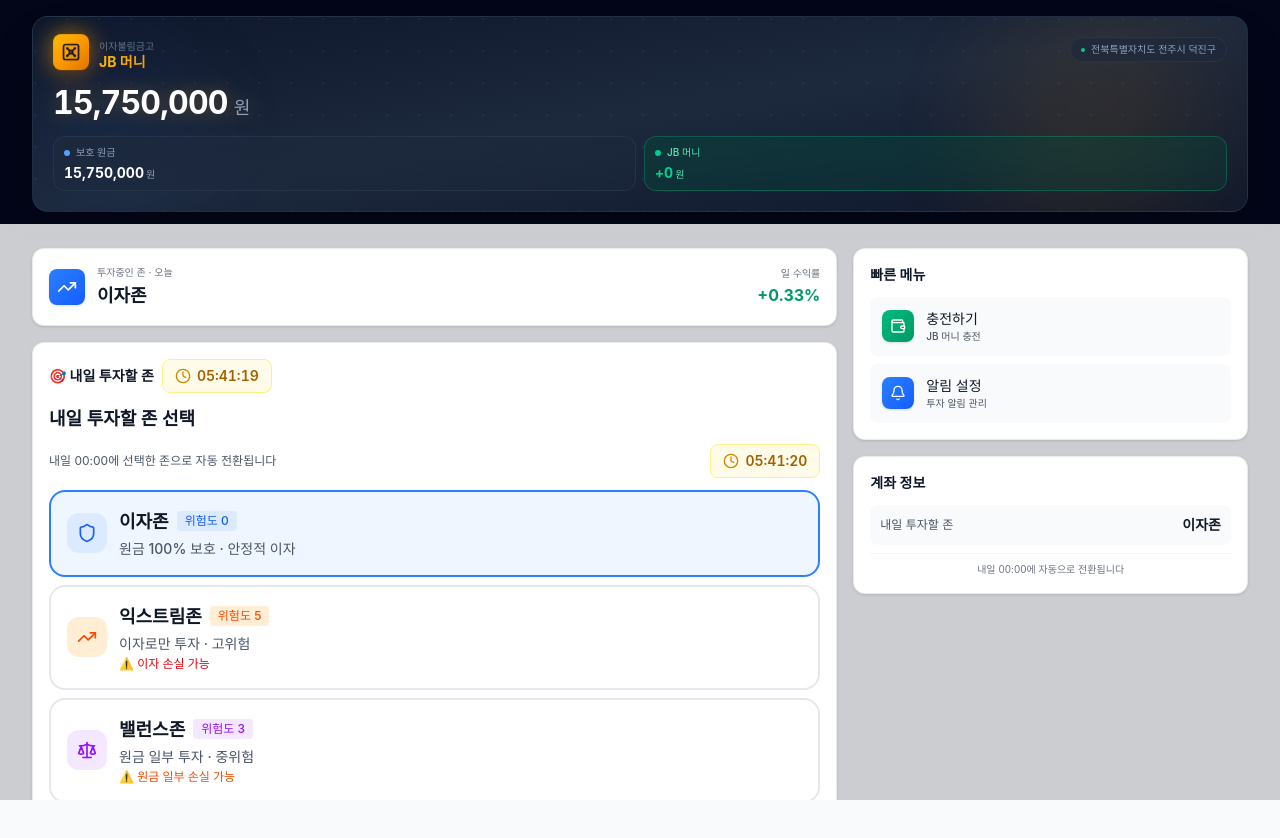
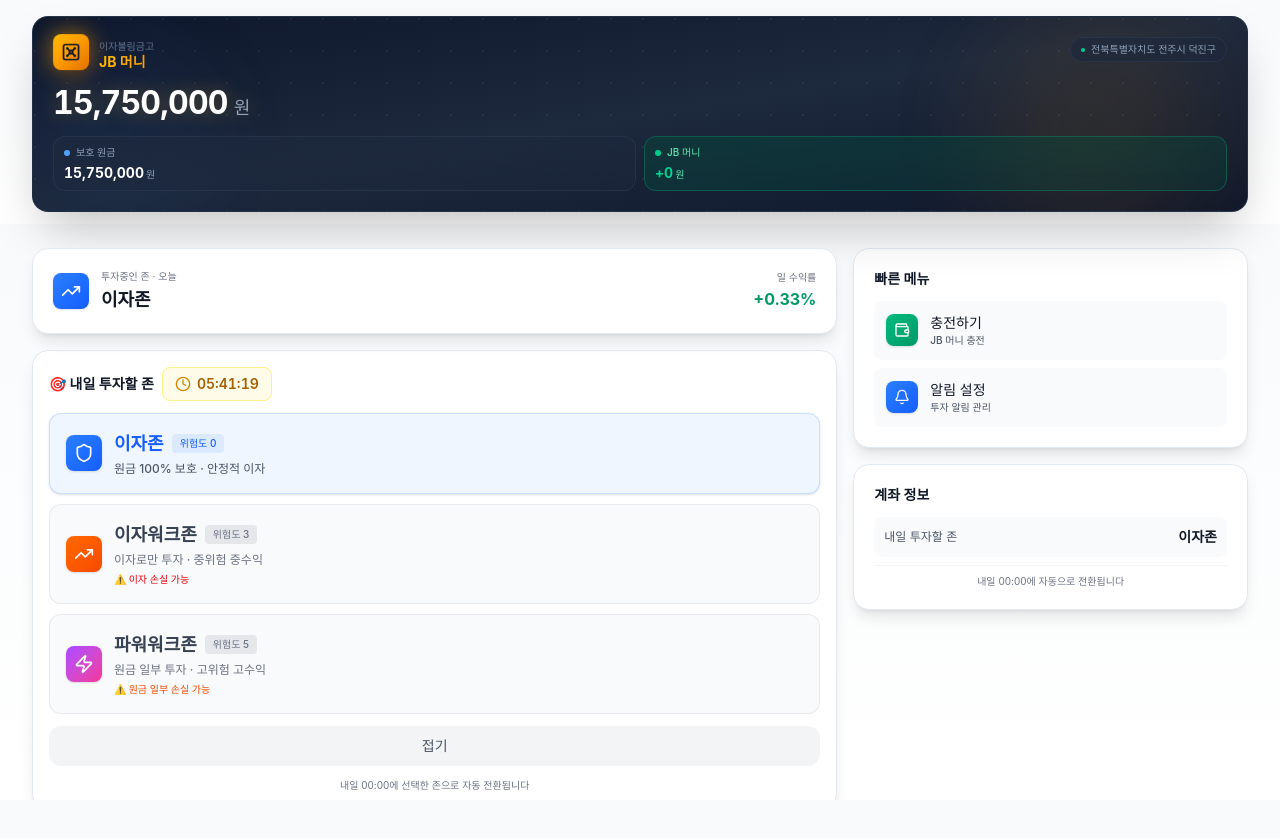
Before and after one commit to Djunnni/BlackSpoonDeveloper, a React (Vite) app: page /#/ in a window 1280 px wide. Both pictures are taken after a click on the button "다른 존 선택하기". Shown: the top 838 px of the page. Built offline with nearby package versions, Linux system fonts and the light colour scheme.

Commit message:
디자인변경

```diff
--- a/src/app/components/MainApp.tsx
+++ b/src/app/components/MainApp.tsx
@@ -209,9 +209,9 @@
       )}
 
       {/* ✅ JB 머니(헤더) 고정 + 아래만 스크롤 */}
-      <div className="h-[100dvh] overflow-hidden flex flex-col bg-slate-950">
-        {/* ✅ 1) 고정 헤더 영역 - 프리미엄 다크 */}
-        <div className="shrink-0 bg-slate-950">
+      <div className="h-[100dvh] overflow-hidden flex flex-col bg-gradient-to-b from-slate-50 to-white">
+        {/* ✅ 1) 고정 헤더 영역 - 프리미엄 화이트 */}
+        <div className="shrink-0 bg-gradient-to-b from-slate-50 to-white">
           <div className="max-w-screen-xl mx-auto px-4 sm:px-6 lg:px-8 pt-4 pb-3">
             {/* Premium Vault Card */}
             <div className="relative bg-gradient-to-br from-slate-900 via-slate-800 to-slate-900 rounded-2xl p-5 overflow-hidden shadow-2xl border border-slate-700/50 group">
@@ -384,9 +384,9 @@
 
         </div>
 
-        {/* ✅ 2) 아래만 스크롤되는 영역 - 하얀색 반투명 배경 */}
+        {/* ✅ 2) 아래만 스크롤되는 영역 - 깔끔한 밝은 배경 */}
         <div
-          className="flex-1 min-h-0 overflow-y-auto bs-scroll bg-white/80 backdrop-blur-md"
+          className="flex-1 min-h-0 overflow-y-auto bs-scroll bg-gradient-to-b from-slate-50 to-white"
           style={{
             WebkitOverflowScrolling: "touch",
             scrollbarWidth: "none", // Firefox 스크롤바 숨김
@@ -412,8 +412,8 @@
           >
             <div className="grid grid-cols-1 lg:grid-cols-3 gap-4">
               <div className="lg:col-span-2 space-y-4">
-                {/* ☀️ 투자중인 존 - 밝은 태양 */}
-                <div className="relative bg-white rounded-xl p-4 border border-gray-200/80 shadow-sm">
+                {/* ☀️ 투자중인 존 */}
+                <div className="relative bg-white rounded-2xl p-5 border border-slate-200 shadow-lg">
                   <div className="flex items-center justify-between">
                     <div className="flex items-center gap-3">
                       <div className="bg-gradient-to-br from-blue-500 to-blue-600 p-2 rounded-lg shadow-sm">
@@ -439,8 +439,8 @@
                   </div>
                 </div>
 
-                {/* ☀️ 내일 투자할 존 - 밝은 태양 */}
-                <div className="bg-white rounded-xl border border-gray-200/80 overflow-hidden shadow-sm">
+                {/* ☀️ 내일 투자할 존 */}
+                <div className="bg-white rounded-2xl border border-slate-200 overflow-hidden shadow-lg">
                   <div className="p-4">
                     <div className="flex items-center justify-between mb-3">
                       <div className="flex items-center gap-2">
@@ -501,7 +501,7 @@
 
               <div className="space-y-4">
                 {/* ☀️ 빠른 메뉴 */}
-                <div className="bg-white rounded-xl p-4 border border-gray-200/80 shadow-sm">
+                <div className="bg-white rounded-2xl p-5 border border-slate-200 shadow-lg">
                   <h3 className="font-semibold text-gray-900 mb-3 text-sm">
                     빠른 메뉴
                   </h3>
@@ -543,7 +543,7 @@
                 </div>
 
                 {/* ☀️ 계좌 정보 */}
-                <div className="bg-white rounded-xl p-4 border border-gray-200/80 shadow-sm">
+                <div className="bg-white rounded-2xl p-5 border border-slate-200 shadow-lg">
                   <h3 className="font-semibold text-gray-900 mb-3 text-sm">
                     계좌 정보
                   </h3>
--- a/src/app/components/TomorrowZoneSelector.tsx
+++ b/src/app/components/TomorrowZoneSelector.tsx
@@ -1,4 +1,4 @@
-import { Shield, TrendingUp, Scale } from "lucide-react";
+import { Shield, TrendingUp, Zap } from "lucide-react";
 import { CountdownTimer } from "./CountdownTimer";
 
 type Zone = "interest" | "extreme" | "balance";
@@ -18,44 +18,35 @@
 }: TomorrowZoneSelectorProps) {
   return (
     <div>
-      <div className="mb-3">
-        <h3 className="font-semibold text-gray-900">내일 투자할 존 선택</h3>
-      </div>
-      <div className="flex items-center justify-between gap-3 mb-3">
-        <p className="text-xs text-gray-600 flex-1">
-          내일 00:00에 선택한 존으로 자동 전환됩니다
-        </p>
-        <CountdownTimer />
-      </div>
-      <div className="space-y-2">
+      <div className="space-y-2.5">
+        {/* 이자존 */}
         <button
           onClick={() => onZoneClick("interest")}
-          className={`w-full p-4 rounded-2xl border-2 transition-all ${
+          className={`w-full p-4 rounded-xl border transition-all duration-200 ${
             tomorrowZone === "interest"
-              ? "bg-blue-50 border-blue-500"
-              : "bg-white border-gray-200 hover:border-gray-300"
+              ? "bg-blue-50 border-blue-200/80 shadow-sm"
+              : "bg-gray-50 border-gray-200/80 hover:bg-gray-100"
           }`}
         >
           <div className="flex items-center gap-3">
-            <div className="p-2.5 rounded-xl bg-blue-100">
-              <Shield className="w-5 h-5 text-blue-600" />
+            <div className="bg-gradient-to-br from-blue-500 to-blue-600 p-2 rounded-lg shadow-sm">
+              <Shield className="w-5 h-5 text-white" />
             </div>
             <div className="flex-1 text-left">
               <div className="flex items-center gap-2 mb-1">
-                <h3 className="font-semibold text-gray-900">이자존</h3>
-                <div className="flex items-center gap-1">
-                  <span className="text-xs font-medium text-blue-600 bg-blue-100 px-2 py-0.5 rounded">
-                    위험도 0
-                  </span>
-                </div>
+                <h3 className={`font-semibold ${tomorrowZone === "interest" ? 'text-blue-600' : 'text-gray-700'}`}>이자존</h3>
+                <span className={`text-[10px] font-medium px-2 py-0.5 rounded ${tomorrowZone === "interest" ? 'text-blue-600 bg-blue-100' : 'text-gray-500 bg-gray-200'}`}>
+                  위험도 0
+                </span>
               </div>
-              <p className="text-sm text-gray-600">
+              <p className={`text-xs ${tomorrowZone === "interest" ? 'text-gray-600' : 'text-gray-500'}`}>
                 원금 100% 보호 · 안정적 이자
               </p>
             </div>
           </div>
         </button>
 
+        {/* 이자워크존 */}
         <button
           onClick={() => {
             if (!hasRegionSelected) {
@@ -64,55 +55,36 @@
             }
             onZoneClick("extreme");
           }}
-          className={`w-full p-4 rounded-2xl border-2 transition-all ${
+          className={`w-full p-4 rounded-xl border transition-all duration-200 ${
             tomorrowZone === "extreme"
-              ? "bg-orange-50 border-orange-500"
+              ? "bg-orange-50 border-orange-200/80 shadow-sm"
               : hasRegionSelected
-                ? "bg-white border-gray-200 hover:border-gray-300"
-                : "bg-gray-50 border-gray-200 opacity-60 cursor-not-allowed"
+                ? "bg-gray-50 border-gray-200/80 hover:bg-gray-100"
+                : "bg-gray-100 border-gray-200 opacity-60 cursor-not-allowed"
           }`}
         >
           <div className="flex items-center gap-3">
-            <div
-              className={`p-2.5 rounded-xl ${hasRegionSelected ? "bg-orange-100" : "bg-gray-200"}`}
-            >
-              <TrendingUp
-                className={`w-5 h-5 ${hasRegionSelected ? "text-orange-600" : "text-gray-400"}`}
-              />
+            <div className={`bg-gradient-to-br ${hasRegionSelected ? 'from-orange-500 to-orange-600' : 'from-gray-400 to-gray-500'} p-2 rounded-lg shadow-sm`}>
+              <TrendingUp className="w-5 h-5 text-white" />
             </div>
             <div className="flex-1 text-left">
               <div className="flex items-center gap-2 mb-1">
-                <h3
-                  className={`font-semibold ${hasRegionSelected ? "text-gray-900" : "text-gray-400"}`}
-                >
-                  익스트림존
-                </h3>
-                <div className="flex items-center gap-1">
-                  <span
-                    className={`text-xs font-medium px-2 py-0.5 rounded ${hasRegionSelected ? "text-orange-600 bg-orange-100" : "text-gray-400 bg-gray-200"}`}
-                  >
-                    위험도 5
-                  </span>
-                </div>
+                <h3 className={`font-semibold ${tomorrowZone === "extreme" ? 'text-orange-600' : hasRegionSelected ? 'text-gray-700' : 'text-gray-500'}`}>이자워크존</h3>
+                <span className={`text-[10px] font-medium px-2 py-0.5 rounded ${tomorrowZone === "extreme" ? 'text-orange-600 bg-orange-100' : hasRegionSelected ? 'text-gray-500 bg-gray-200' : 'text-gray-400 bg-gray-200'}`}>
+                  위험도 3
+                </span>
               </div>
-              <p
-                className={`text-sm ${hasRegionSelected ? "text-gray-600" : "text-gray-400"}`}
-              >
-                이자로만 투자 · 고위험
+              <p className={`text-xs ${tomorrowZone === "extreme" ? 'text-gray-600' : hasRegionSelected ? 'text-gray-500' : 'text-gray-400'}`}>
+                이자로만 투자 · 중위험 중수익
               </p>
-              <p
-                className={`text-xs mt-0.5 ${hasRegionSelected ? "text-red-600" : "text-gray-400"}`}
-              >
+              <p className={`text-[10px] mt-1 ${hasRegionSelected ? 'text-red-600' : 'text-gray-400'}`}>
                 {hasRegionSelected ? "⚠️ 이자 손실 가능" : "🔒 지역 선택 필요"}
               </p>
-              {tomorrowZone === "extreme" && hasRegionSelected && (
-                <p className="text-xs text-orange-600 mt-1">
-                  테마: 미국 테크 선택됨
-                </p>
-              )}
             </div>
           </div>
         </button>
+
+        {/* 파워워크존 */}
         <button
           onClick={() => {
             if (!hasRegionSelected) {
@@ -121,54 +93,31 @@
             }
             onZoneClick("balance");
           }}
-          className={`w-full p-4 rounded-2xl border-2 transition-all ${
+          className={`w-full p-4 rounded-xl border transition-all duration-200 ${
             tomorrowZone === "balance"
-              ? "bg-purple-50 border-purple-500"
+              ? "bg-purple-50 border-purple-200/80 shadow-sm"
               : hasRegionSelected
-                ? "bg-white border-gray-200 hover:border-gray-300"
-                : "bg-gray-50 border-gray-200 opacity-60 cursor-not-allowed"
+                ? "bg-gray-50 border-gray-200/80 hover:bg-gray-100"
+                : "bg-gray-100 border-gray-200 opacity-60 cursor-not-allowed"
           }`}
         >
           <div className="flex items-center gap-3">
-            <div
-              className={`p-2.5 rounded-xl ${hasRegionSelected ? "bg-purple-100" : "bg-gray-200"}`}
-            >
-              <Scale
-                className={`w-5 h-5 ${hasRegionSelected ? "text-purple-600" : "text-gray-400"}`}
-              />
+            <div className={`bg-gradient-to-br ${hasRegionSelected ? 'from-purple-500 to-pink-500' : 'from-gray-400 to-gray-500'} p-2 rounded-lg shadow-sm`}>
+              <Zap className="w-5 h-5 text-white" />
             </div>
             <div className="flex-1 text-left">
               <div className="flex items-center gap-2 mb-1">
-                <h3
-                  className={`font-semibold ${hasRegionSelected ? "text-gray-900" : "text-gray-400"}`}
-                >
-                  밸런스존
-                </h3>
-                <div className="flex items-center gap-1">
-                  <span
-                    className={`text-xs font-medium px-2 py-0.5 rounded ${hasRegionSelected ? "text-purple-600 bg-purple-100" : "text-gray-400 bg-gray-200"}`}
-                  >
-                    위험도 3
-                  </span>
-                </div>
+                <h3 className={`font-semibold ${tomorrowZone === "balance" ? 'text-purple-600' : hasRegionSelected ? 'text-gray-700' : 'text-gray-500'}`}>파워워크존</h3>
+                <span className={`text-[10px] font-medium px-2 py-0.5 rounded ${tomorrowZone === "balance" ? 'text-purple-600 bg-purple-100' : hasRegionSelected ? 'text-gray-500 bg-gray-200' : 'text-gray-400 bg-gray-200'}`}>
+                  위험도 5
+                </span>
               </div>
-              <p
-                className={`text-sm ${hasRegionSelected ? "text-gray-600" : "text-gray-400"}`}
-              >
-                원금 일부 투자 · 중위험
+              <p className={`text-xs ${tomorrowZone === "balance" ? 'text-gray-600' : hasRegionSelected ? 'text-gray-500' : 'text-gray-400'}`}>
+                원금 일부 투자 · 고위험 고수익
               </p>
-              <p
-                className={`text-xs mt-0.5 ${hasRegionSelected ? "text-orange-600" : "text-gray-400"}`}
-              >
-                {hasRegionSelected
-                  ? "⚠️ 원금 일부 손실 가능"
-                  : "🔒 지역 선택 필요"}
+              <p className={`text-[10px] mt-1 ${hasRegionSelected ? 'text-orange-600' : 'text-gray-400'}`}>
+                {hasRegionSelected ? "⚠️ 원금 일부 손실 가능" : "🔒 지역 선택 필요"}
               </p>
-              {tomorrowZone === "balance" && hasRegionSelected && (
-                <p className="text-xs text-purple-600 mt-1">
-                  안정형 (25% / 75%) 선택됨
-                </p>
-              )}
             </div>
           </div>
         </button>
--- a/src/app/components/TomorrowZoneSelectorWeb.tsx
+++ b/src/app/components/TomorrowZoneSelectorWeb.tsx
@@ -89,13 +89,13 @@
                 <h3
                   className={`font-semibold ${hasRegionSelected ? "text-gray-900" : "text-gray-400"}`}
                 >
-                  익스트림존
+                  이자워크존
                 </h3>
                 <div className="flex items-center gap-1">
                   <span
                     className={`text-xs font-medium px-2 py-0.5 rounded ${hasRegionSelected ? "text-orange-600 bg-orange-100" : "text-gray-400 bg-gray-200"}`}
                   >
-                    위험도 5
+                    위험도 3
                   </span>
                 </div>
               </div>
@@ -150,13 +150,13 @@
                 <h3
                   className={`font-semibold ${hasRegionSelected ? "text-gray-900" : "text-gray-400"}`}
                 >
-                  밸런스존
+                  파워워크존
                 </h3>
                 <div className="flex items-center gap-1">
                   <span
                     className={`text-xs font-medium px-2 py-0.5 rounded ${hasRegionSelected ? "text-purple-600 bg-purple-100" : "text-gray-400 bg-gray-200"}`}
                   >
-                    위험도 3
+                    위험도 5
                   </span>
                 </div>
               </div>
--- a/src/app/components/TomorrowZoneSetup.tsx
+++ b/src/app/components/TomorrowZoneSetup.tsx
@@ -66,7 +66,7 @@
             >
               <ArrowLeft className="w-5 h-5 text-gray-900" />
             </button>
-            <h1 className="text-lg font-semibold text-gray-900">익스트림존 설정</h1>
+            <h1 className="text-lg font-semibold text-gray-900">이자워크존 설정</h1>
           </div>
         </div>
 
@@ -78,8 +78,8 @@
                 <TrendingUp className="w-6 h-6" />
               </div>
               <div>
-                <h2 className="text-xl font-bold">익스트림존</h2>
-                <p className="text-sm text-orange-100">이자만으로 투자 · 고위험 고수익</p>
+                <h2 className="text-xl font-bold">이자워크존</h2>
+                <p className="text-sm text-orange-100">이자만으로 투자 · 중위험 중수익</p>
               </div>
             </div>
           </div>
@@ -121,7 +121,7 @@
             onClick={handleSave}
             className="w-full py-4 bg-orange-600 hover:bg-orange-700 text-white font-semibold rounded-xl"
           >
-            익스트림존으로 설정
+            이자워크존으로 설정
           </button>
         </div>
       </div>
@@ -140,7 +140,7 @@
           >
             <ArrowLeft className="w-5 h-5 text-gray-900" />
           </button>
-          <h1 className="text-lg font-semibold text-gray-900">밸런스존 설정</h1>
+          <h1 className="text-lg font-semibold text-gray-900">파워워크존 설정</h1>
         </div>
       </div>
 
@@ -152,15 +152,15 @@
               <Scale className="w-6 h-6" />
             </div>
             <div>
-              <h2 className="text-xl font-bold">밸런스존</h2>
-              <p className="text-sm text-purple-100">원금 일부 투자 · 중위험 중수익</p>
+              <h2 className="text-xl font-bold">파워워크존</h2>
+              <p className="text-sm text-purple-100">원금 일부 투자 · 고위험 고수익</p>
             </div>
           </div>
         </div>
 
         <div className="bg-white rounded-2xl p-5 border border-gray-200">
           <h3 className="font-semibold text-gray-900 mb-1">투자 비율 선택</h3>
-          <p className="text-sm text-gray-600 mb-4">익스트림존과 이자존의 비율을 선택하세요</p>
+          <p className="text-sm text-gray-600 mb-4">이자워크존과 이자존의 비율을 선택하세요</p>
 
           <div className="space-y-3">
             {RATIO_OPTIONS.map((option) => (
@@ -217,7 +217,7 @@
           onClick={handleSave}
           className="w-full py-4 bg-purple-600 hover:bg-purple-700 text-white font-semibold rounded-xl"
         >
-          밸런스존으로 설정
+          파워워크존으로 설정
         </button>
       </div>
     </div>
--- a/src/app/components/TomorrowZoneSetupModal.tsx
+++ b/src/app/components/TomorrowZoneSetupModal.tsx
@@ -194,8 +194,8 @@
                 <TrendingUp className="w-5 h-5 sm:w-6 sm:h-6 text-orange-600" />
               </div>
               <div>
-                <h2 className="text-lg sm:text-xl font-bold text-gray-900">익스트림존 설정</h2>
-                <p className="text-xs sm:text-sm text-gray-600">이자만으로 투자 · 고위험 고수익</p>
+                <h2 className="text-lg sm:text-xl font-bold text-gray-900">이자워크존 설정</h2>
+                <p className="text-xs sm:text-sm text-gray-600">이자만으로 투자 · 중위험 중수익</p>
               </div>
             </div>
             <button onClick={onCancel} className="p-2 hover:bg-gray-100 rounded-lg transition-colors">
@@ -309,7 +309,7 @@
               onClick={handleSave}
               className="flex-1 py-3 px-4 bg-orange-600 hover:bg-orange-700 text-white font-semibold rounded-xl text-sm sm:text-base"
             >
-              익스트림존으로 설정
+              이자워크존으로 설정
             </button>
           </div>
         </div>
@@ -328,8 +328,8 @@
               <Scale className="w-5 h-5 sm:w-6 sm:h-6 text-purple-600" />
             </div>
             <div>
-              <h2 className="text-lg sm:text-xl font-bold text-gray-900">밸런스존 설정</h2>
-              <p className="text-xs sm:text-sm text-gray-600">원금 일부 투자 · 중위험 중수익</p>
+              <h2 className="text-lg sm:text-xl font-bold text-gray-900">파워워크존 설정</h2>
+              <p className="text-xs sm:text-sm text-gray-600">원금 일부 투자 · 고위험 고수익</p>
             </div>
           </div>
           <button onClick={onCancel} className="p-2 hover:bg-gray-100 rounded-lg transition-colors">
@@ -485,7 +485,7 @@
             onClick={handleSave}
             className="flex-1 py-3 px-4 bg-purple-600 hover:bg-purple-700 text-white font-semibold rounded-xl text-sm sm:text-base"
           >
-            밸런스존으로 설정
+            파워워크존으로 설정
           </button>
         </div>
       </div>
--- a/src/app/components/TomorrowZoneSetupWeb.tsx
+++ b/src/app/components/TomorrowZoneSetupWeb.tsx
@@ -65,8 +65,8 @@
                 <TrendingUp className="w-6 h-6 text-orange-600" />
               </div>
               <div>
-                <h2 className="text-xl font-bold text-gray-900">익스트림존 설정</h2>
-                <p className="text-sm text-gray-600">이자만으로 투자 · 고위험 고수익</p>
+                <h2 className="text-xl font-bold text-gray-900">이자워크존 설정</h2>
+                <p className="text-sm text-gray-600">이자만으로 투자 · 중위험 중수익</p>
               </div>
             </div>
             <button
@@ -124,7 +124,7 @@
               onClick={handleSave}
               className="flex-1 py-3 px-4 bg-orange-600 hover:bg-orange-700 text-white font-semibold rounded-xl"
             >
-              익스트림존으로 설정
+              이자워크존으로 설정
             </button>
           </div>
         </div>
@@ -143,8 +143,8 @@
               <Scale className="w-6 h-6 text-purple-600" />
             </div>
             <div>
-              <h2 className="text-xl font-bold text-gray-900">밸런스존 설정</h2>
-              <p className="text-sm text-gray-600">원금 일부 투자 · 중위험 중수익</p>
+              <h2 className="text-xl font-bold text-gray-900">파워워크존 설정</h2>
+              <p className="text-sm text-gray-600">원금 일부 투자 · 고위험 고수익</p>
             </div>
           </div>
           <button
@@ -160,7 +160,7 @@
           <div className="space-y-4">
             <div>
               <h3 className="font-semibold text-gray-900 mb-1">투자 비율 선택</h3>
-              <p className="text-sm text-gray-600 mb-4">익스트림존과 이자존의 비율을 선택하세요</p>
+              <p className="text-sm text-gray-600 mb-4">이자워크존과 이자존의 비율을 선택하세요</p>
             </div>
 
             <div className="space-y-3">
@@ -224,7 +224,7 @@
             onClick={handleSave}
             className="flex-1 py-3 px-4 bg-purple-600 hover:bg-purple-700 text-white font-semibold rounded-xl"
           >
-            밸런스존으로 설정
+            파워워크존으로 설정
           </button>
         </div>
       </div>
```
